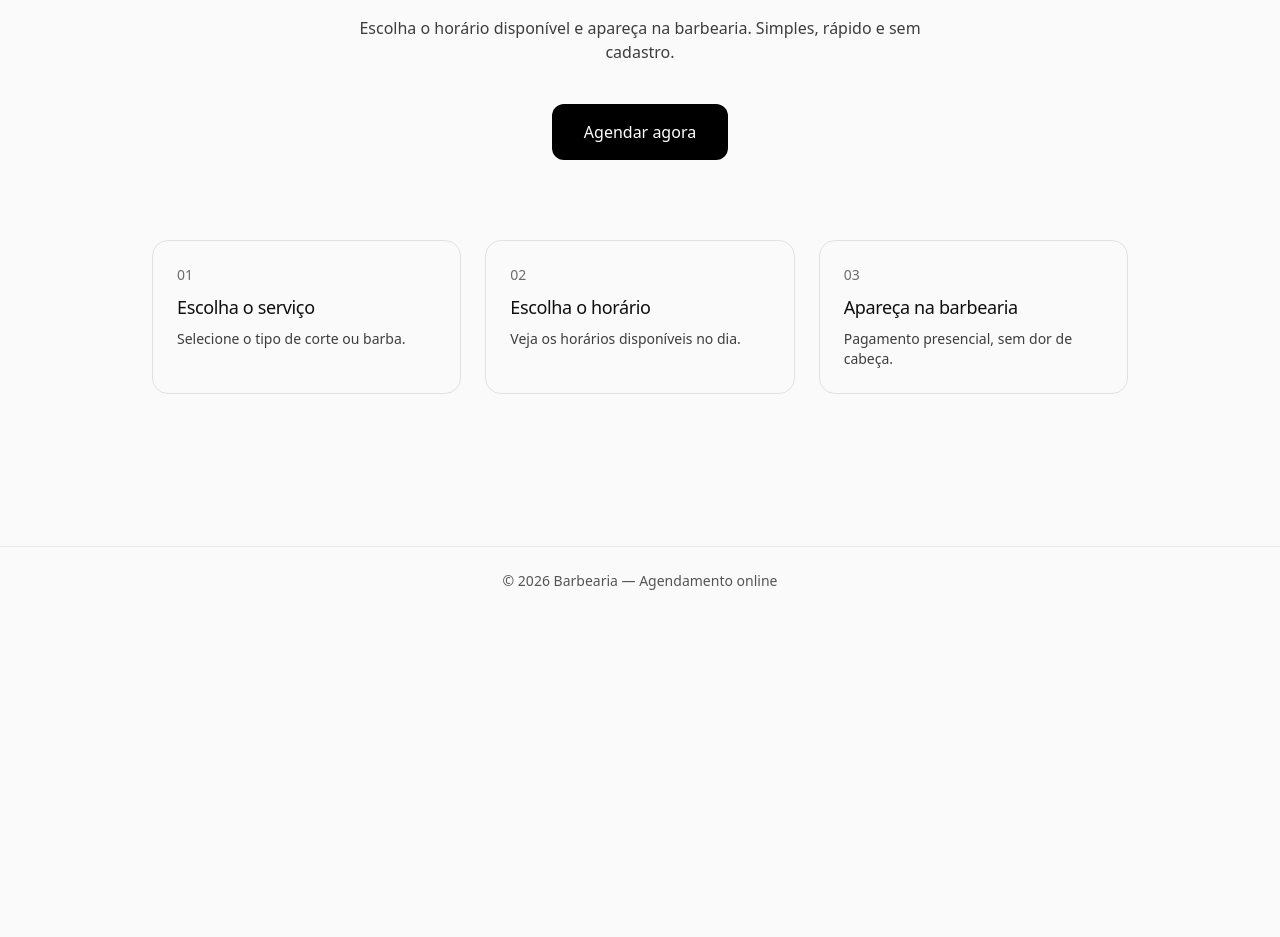
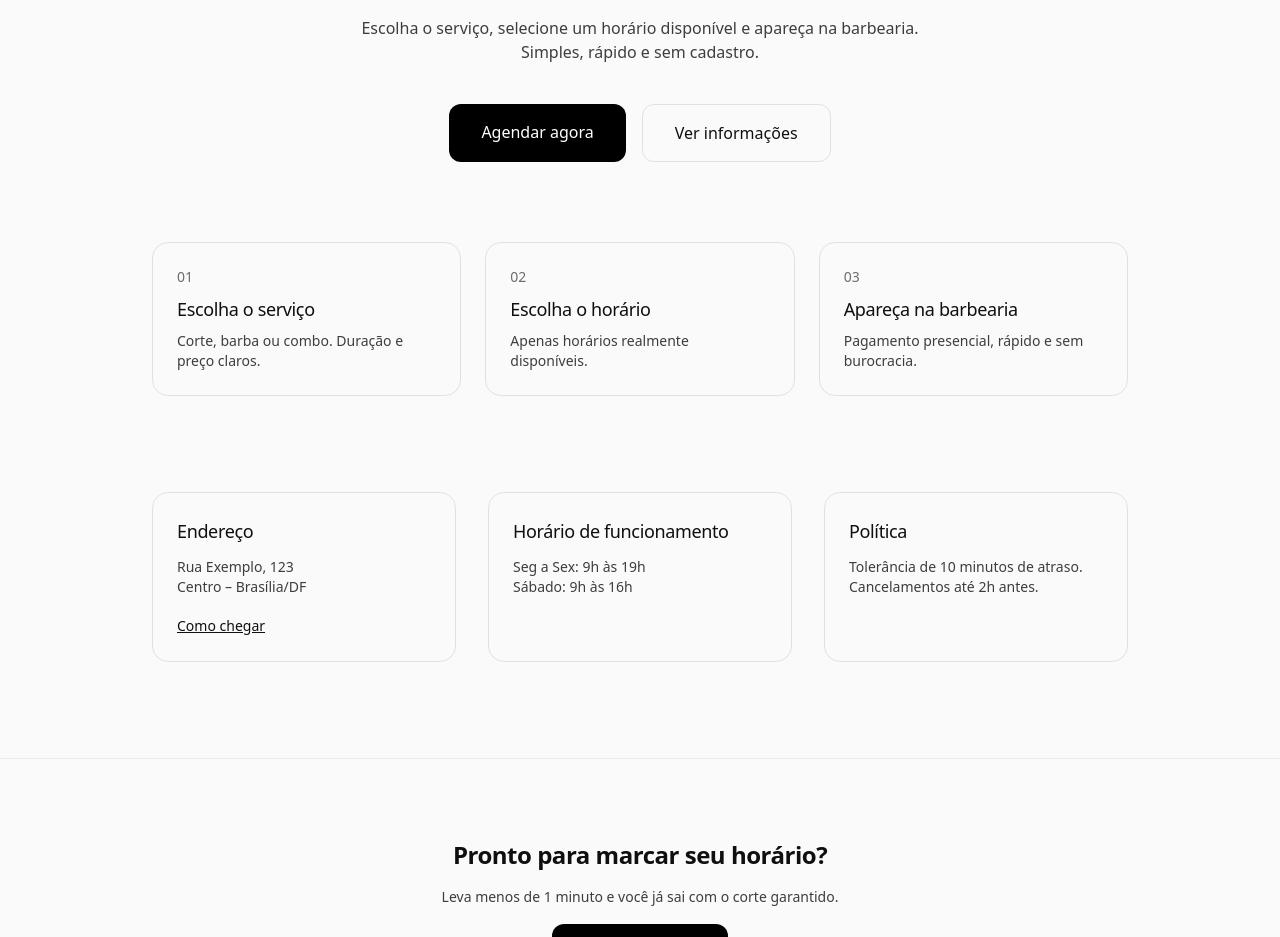
Before and after one commit to gabrielcaixeta01/barber-agenda, a Next.js app: page / in a window 1280 px wide. Shown: the part 320-1257 px from the top of the page. Before the commit the page ends 935 px from the top, so only its background shows below. Built offline with nearby package versions, Linux system fonts and the light colour scheme.

Commit message:
fix: Ajustes na home page

```diff
--- a/app/page.tsx
+++ b/app/page.tsx
@@ -15,17 +15,24 @@ export default function HomePage() {
         </h1>
 
         <p className="mx-auto mt-6 max-w-xl text-base opacity-80">
-          Escolha o horário disponível e apareça na barbearia.
-          Simples, rápido e sem cadastro.
+          Escolha o serviço, selecione um horário disponível e apareça na
+          barbearia. Simples, rápido e sem cadastro.
         </p>
 
-        <div className="mt-10 flex justify-center">
+        <div className="mt-10 flex justify-center gap-4">
           <Link
             href="/agendar"
             className="rounded-xl bg-black px-8 py-4 text-white transition hover:opacity-90"
           >
             Agendar agora
           </Link>
+
+          <a
+            href="#info"
+            className="rounded-xl border border-black/10 px-8 py-4 transition hover:bg-black/5"
+          >
+            Ver informações
+          </a>
         </div>
       </section>
 
@@ -35,18 +42,82 @@ export default function HomePage() {
           <Step
             number="01"
             title="Escolha o serviço"
-            text="Selecione o tipo de corte ou barba."
+            text="Corte, barba ou combo. Duração e preço claros."
           />
           <Step
             number="02"
             title="Escolha o horário"
-            text="Veja os horários disponíveis no dia."
+            text="Apenas horários realmente disponíveis."
           />
           <Step
             number="03"
             title="Apareça na barbearia"
-            text="Pagamento presencial, sem dor de cabeça."
+            text="Pagamento presencial, rápido e sem burocracia."
           />
+        </div>
+      </section>
+
+      {/* INFORMAÇÕES DA BARBEARIA */}
+      <section
+        id="info"
+        className="mx-auto max-w-5xl px-6 pb-24"
+      >
+        <div className="grid gap-8 sm:grid-cols-3">
+          <InfoCard
+            title="Endereço"
+            text={
+              <>
+                Rua Exemplo, 123<br />
+                Centro – Brasília/DF
+              </>
+            }
+            action={
+              <a
+                href="https://maps.google.com"
+                target="_blank"
+                className="text-sm font-medium underline"
+              >
+                Como chegar
+              </a>
+            }
+          />
+
+          <InfoCard
+            title="Horário de funcionamento"
+            text={
+              <>
+                Seg a Sex: 9h às 19h<br />
+                Sábado: 9h às 16h
+              </>
+            }
+          />
+
+          <InfoCard
+            title="Política"
+            text="Tolerância de 10 minutos de atraso. Cancelamentos até 2h antes."
+          />
+        </div>
+      </section>
+
+      {/* CTA FINAL */}
+      <section className="border-t border-black/5">
+        <div className="mx-auto max-w-5xl px-6 py-20 text-center">
+          <h2 className="text-2xl font-semibold">
+            Pronto para marcar seu horário?
+          </h2>
+
+          <p className="mx-auto mt-4 max-w-md text-sm opacity-80">
+            Leva menos de 1 minuto e você já sai com o corte garantido.
+          </p>
+
+          <div className="mt-8">
+            <Link
+              href="/agendar"
+              className="rounded-xl bg-black px-8 py-4 text-white transition hover:opacity-90"
+            >
+              Agendar agora
+            </Link>
+          </div>
         </div>
       </section>
     </main>
@@ -70,3 +141,21 @@ function Step({
     </div>
   );
 }
+
+function InfoCard({
+  title,
+  text,
+  action,
+}: {
+  title: string;
+  text: React.ReactNode;
+  action?: React.ReactNode;
+}) {
+  return (
+    <div className="rounded-2xl border border-black/10 p-6">
+      <h3 className="text-lg font-medium">{title}</h3>
+      <p className="mt-3 text-sm opacity-80">{text}</p>
+      {action && <div className="mt-4">{action}</div>}
+    </div>
+  );
+}
--- a/components/layout/Navbar.tsx
+++ b/components/layout/Navbar.tsx
@@ -207,13 +207,6 @@ export default function Navbar() {
                 {!isAdminArea && (
                   <div className="mt-2 grid gap-2 border-t border-black/10 pt-2">
                     <Link
-                      href="/agendar"
-                      className="flex items-center justify-center gap-2 rounded-xl bg-black px-3 py-3 text-center text-sm font-medium text-white transition hover:opacity-90"
-                    >
-                      <Calendar size={16} className="text-white" />
-                      Agendar
-                    </Link>
-                    <Link
                       href="/admin/login"
                       className="flex items-center justify-center gap-2 rounded-xl border border-black/10 px-3 py-3 text-center text-sm text-black/70 transition hover:border-black/30 hover:text-black"
                     >
```
